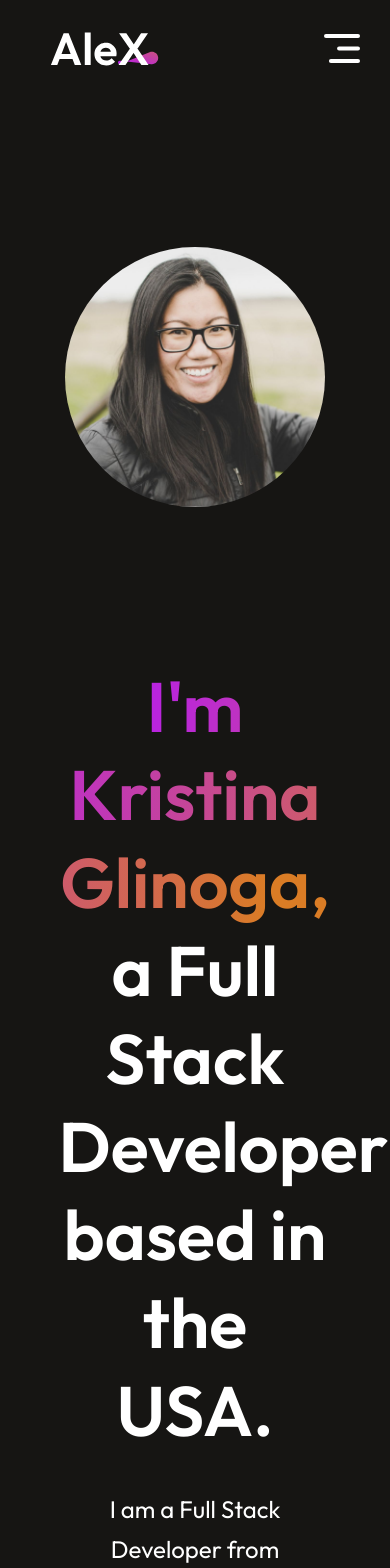
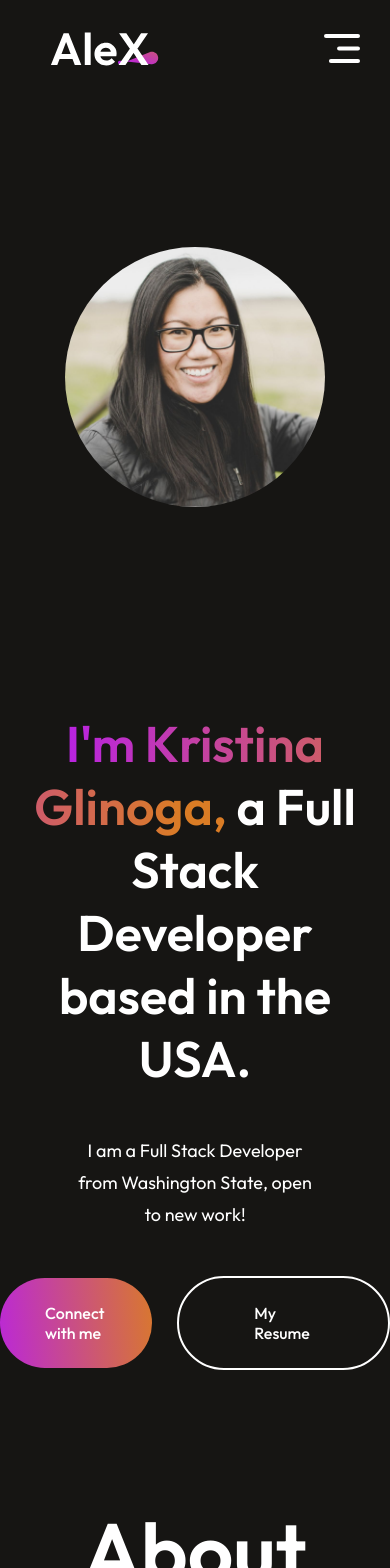
Before and after one commit to hellokristinafaye/portfolio-react, a React (Vite) app: page / in a window 390 px wide. Shown: the top 1568 px of the page. Built offline with nearby package versions, Linux system fonts and the light colour scheme.

Commit message:
hero text styled for mobile

```diff
--- a/src/components/Hero/Hero.css
+++ b/src/components/Hero/Hero.css
@@ -59,4 +59,15 @@
         margin-bottom: 120px;
         width: 260px;
     }
+    .hero h1 {
+        margin-top: 50px;
+        width: 90%;
+        font-size: 50px;
+    }
+    .hero p {
+        width: 60%;
+        font-size: 18px;
+        line-height: 32px;
+        margin: 10px 0;
+    }
 }
```
